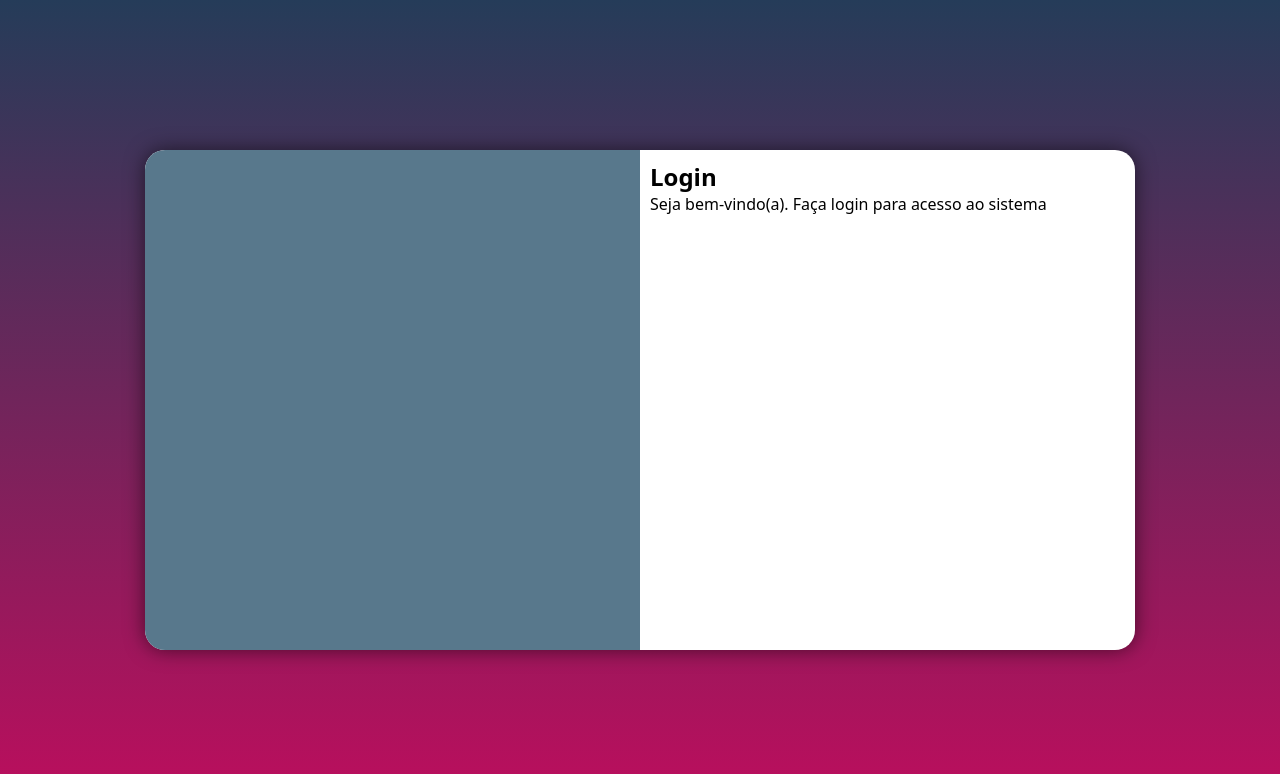
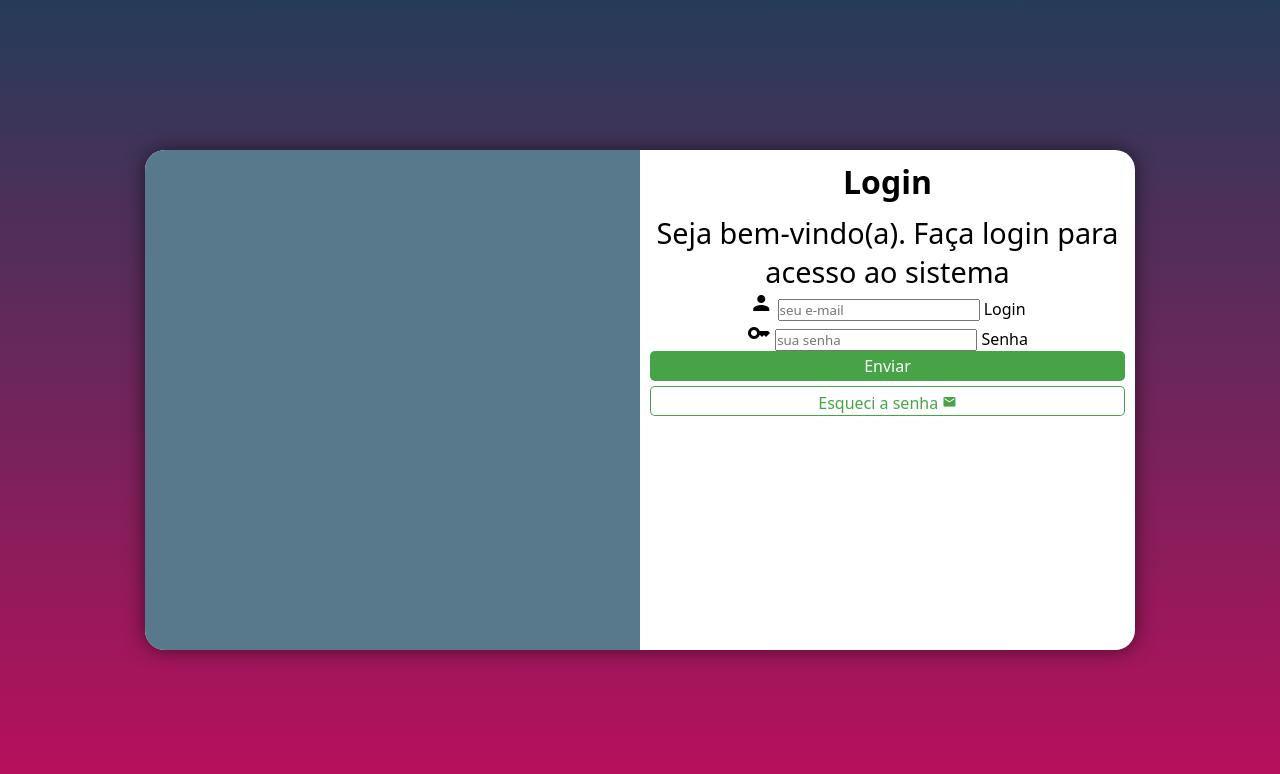
Before and after one commit to robersonweb/projeto-login1, a plain HTML site: page index.html in a window 1280 px wide. Drawn offline with Linux system fonts and the light colour scheme.

Commit message:
atualizei projeto login

```diff
--- a/estilos/media-query.css
+++ b/estilos/media-query.css
@@ -2,23 +2,35 @@
 
 @media screen and (min-width: 768px) and (max-width: 992px){ /*versão para tablet*/
 
-    body{
+    body {
     background-image: linear-gradient(to top, #BC0E5D, #253C59);
     }
-    section#login{
+    section#login {
     width: 70vw;
     }
 
-    section#login > div#imagem{
+    section#login > div#imagem {
     float: left;
     width: 30%;
     height: 100vh;
     }
 
-    section#login > div#formulario{
+    section#login > div#formulario {
     float: right;
     width: 70%;
     }
+
+    div#formulario > h1 {
+        font-size: 1.8;
+        text-align: center;
+        margin-bottom: 10px;
+    }
+
+    div#formulario > p {
+        font-size: 1.2em;
+
+    }
+
 }
 
 @media screen and (min-width: 992px) {
@@ -40,8 +52,18 @@
     section#login > div#formulario{
         float: right;
         width: 50%;
+        text-align: center;
     }
 
+    div#formulario > h1 {
+        font-size: 2em;
+        text-align: center;
+        margin-bottom: 10px;
+    }
 
+    div#formulario > p {
+        font-size: 1.8em;
+
+    }
 
 }
--- a/estilos/style.css
+++ b/estilos/style.css
@@ -32,7 +32,7 @@ section#login{
     overflow: hidden; /* tudo que ficar fora da borda fica escondido*/
 
     background-color: white;
-    width: 250px;
+    width: 255px;
     height: 500px;
     border-radius: 20px;
     box-shadow: 0px 0px 20px rgba(0, 0, 0, 0.555);
@@ -54,3 +54,58 @@ section#login > div#formulario{
     display: block;
     padding: 10px;
 }
+
+div#formulario > h1 {
+    text-align: center;
+    margin-bottom: 10px;
+}
+
+div#formulario > p {
+    font-size: 0.8em;
+
+}
+
+form > input[type=submit] { /*configurar o botão ENVIAR */
+
+    display: block;
+    font-size: 1em;
+    width: 100%;
+    height: 30px;
+    background-color: rgba(15, 136, 15, 0.767);
+    color: white;
+    border-radius: 5px;
+    border: none;
+
+    cursor: pointer;
+}
+
+
+
+
+form > input[type=submit]:hover {
+    background-color: rgba(29, 156, 29, 0.986);
+}
+
+form > a.botao {
+    display: block;
+    text-align: center;
+    font-size: 1em;
+    width: 100%;
+    height: 30px;
+    padding: 5px;
+    margin-top: 5px;
+    background-color: white;
+    border-radius: 5px;
+    border: 1px solid rgba(15, 136, 15, 0.767);
+    text-decoration: none;
+    color: rgba(15, 136, 15, 0.767);
+
+}
+
+form > a.botao:hover{
+    background-color: rgba(96, 206, 96, 0.767);
+}
+
+form > a.botao > span {
+    font-size: 0.9em;
+}
--- a/index.html
+++ b/index.html
@@ -5,6 +5,8 @@
     <meta http-equiv="X-UA-Compatible" content="IE=edge">
     <meta name="viewport" content="width=device-width, initial-scale=1.0">
     <title>Projeto Login</title>
+    <link href="https://fonts.googleapis.com/icon?family=Material+Icons"
+      rel="stylesheet">
     <link rel="stylesheet" href="estilos/style.css">
     <link rel="stylesheet" href="estilos/media-query.css">
 </head>
@@ -22,6 +24,20 @@
 
                </p>
                <form action="login.php" method="post">
+                    <div class="campo">
+                        <span class="material-icons">person</span>
+                        <input type="email" name="login" id="ilogin" placeholder="seu e-mail" required autocomplete="email" required max-length="30">
+                        <label for="ilogin">Login</label>
+                    </div>
+                    <div>
+                        <span class="material-icons">key</span>
+                        <input type="password" name="senha" id="isenha" placeholder="sua senha" autocomplete="current-password">
+                        <label for="isenha" required min-length="8" max-length="20">Senha</label>
+                    </div>
+                    <input type="submit" value="Enviar">
+                    <!-- <button>Esqueci a senha</button> -->
+                    <a href="esqueci.html" class="botao">Esqueci a senha  <span class="material-icons">mail</span></a>
+
 
                </form>
             </div>
```
